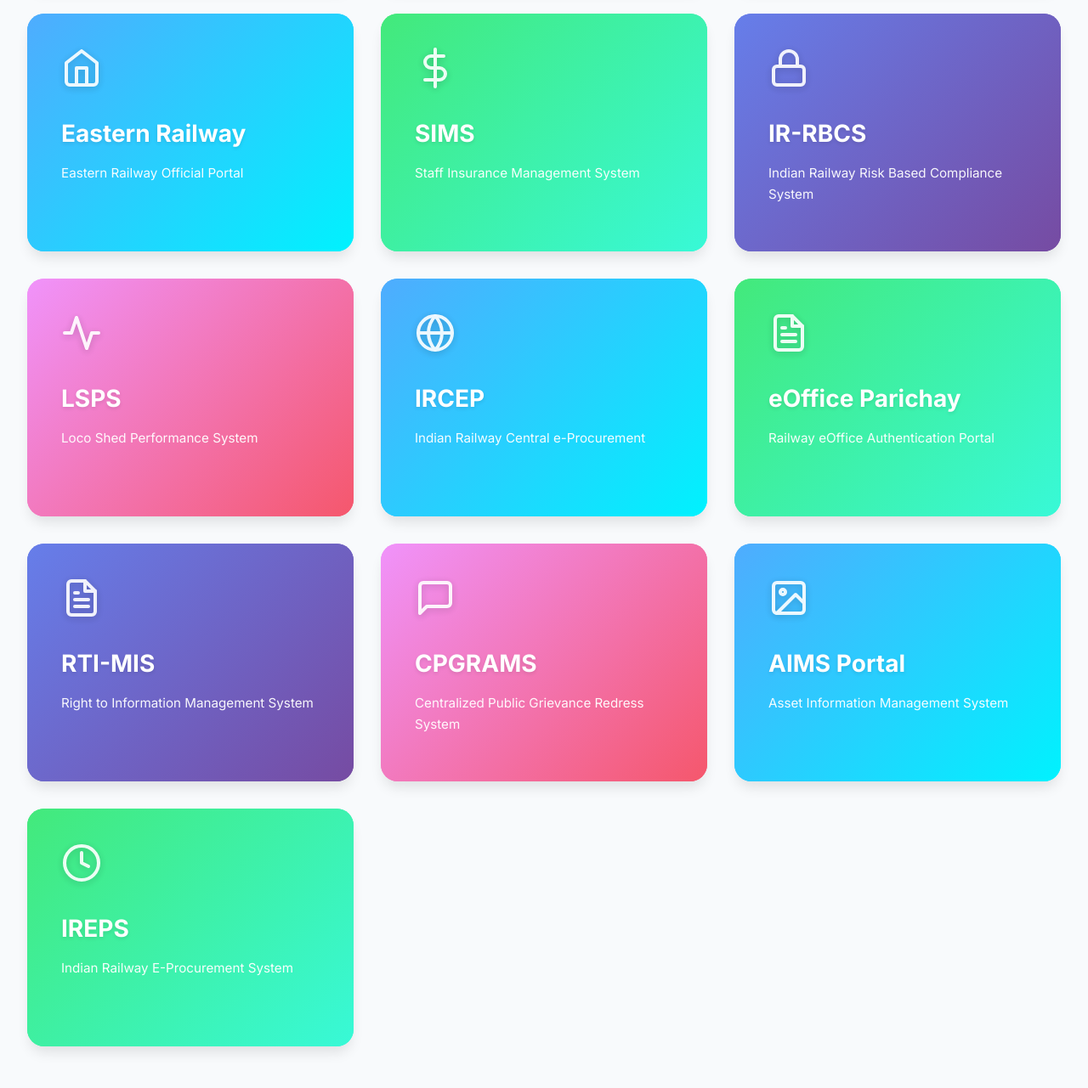
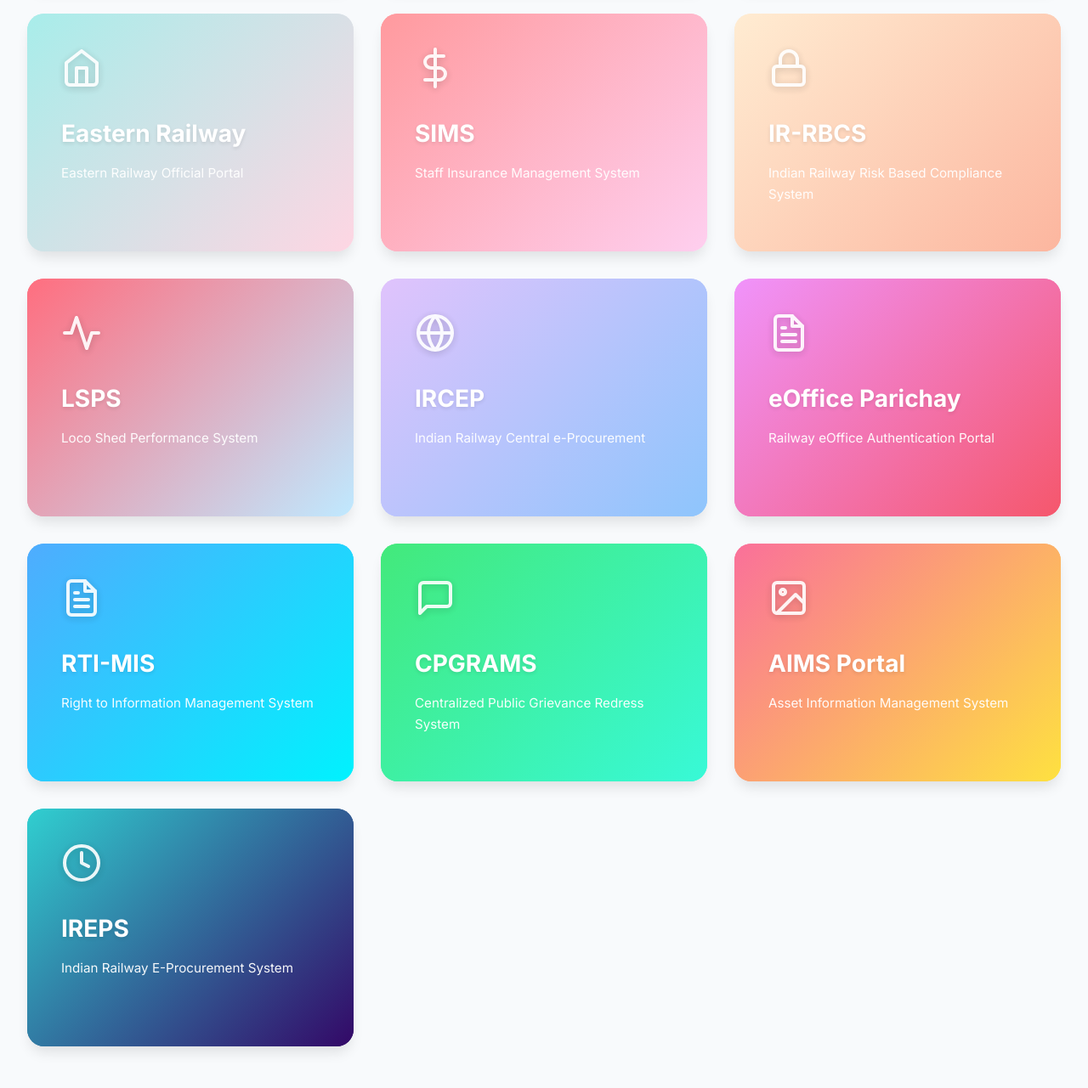
Before and after one commit to Souma061/Railway, a plain HTML site: page index.html in a window 1280 px wide. Shown: the part 1398-2679 px from the top of the page at 85% size. Drawn offline with Linux system fonts and the light colour scheme.

Commit message:
Update portal card gradients for enhanced visual appeal

```diff
--- a/index.html
+++ b/index.html
@@ -101,7 +101,7 @@
                 </a>
 
                 <!-- Portal Card 5 -->
-                <a href="https://ircep.gov.in/IRWCMS/" target="_blank" class="portal-card card-gradient-1">
+                <a href="https://ircep.gov.in/IRWCMS/" target="_blank" class="portal-card card-gradient-5">
                     <div class="card-icon">
                         <svg xmlns="http://www.w3.org/2000/svg" width="48" height="48" viewBox="0 0 24 24" fill="none" stroke="currentColor" stroke-width="2" stroke-linecap="round" stroke-linejoin="round">
                             <rect x="3" y="3" width="18" height="18" rx="2" ry="2"></rect>
@@ -115,7 +115,7 @@
                 </a>
 
                 <!-- Portal Card 6 -->
-                <a href="https://gem.gov.in/" target="_blank" class="portal-card card-gradient-2">
+                <a href="https://gem.gov.in/" target="_blank" class="portal-card card-gradient-6">
                     <div class="card-icon">
                         <svg xmlns="http://www.w3.org/2000/svg" width="48" height="48" viewBox="0 0 24 24" fill="none" stroke="currentColor" stroke-width="2" stroke-linecap="round" stroke-linejoin="round">
                             <path d="M21 16V8a2 2 0 0 0-1-1.73l-7-4a2 2 0 0 0-2 0l-7 4A2 2 0 0 0 3 8v8a2 2 0 0 0 1 1.73l7 4a2 2 0 0 0 2 0l7-4A2 2 0 0 0 21 16z"></path>
@@ -129,7 +129,7 @@
                 </a>
 
                 <!-- Portal Card 7 -->
-                <a href="https://er.indianrailways.gov.in/" target="_blank" class="portal-card card-gradient-3">
+                <a href="https://er.indianrailways.gov.in/" target="_blank" class="portal-card card-gradient-7">
                     <div class="card-icon">
                         <svg xmlns="http://www.w3.org/2000/svg" width="48" height="48" viewBox="0 0 24 24" fill="none" stroke="currentColor" stroke-width="2" stroke-linecap="round" stroke-linejoin="round">
                             <path d="M3 9l9-7 9 7v11a2 2 0 0 1-2 2H5a2 2 0 0 1-2-2z"></path>
@@ -142,7 +142,7 @@
                 </a>
 
                 <!-- Portal Card 8 -->
-                <a href="https://claims.indianrail.gov.in/simshome.jsp" target="_blank" class="portal-card card-gradient-4">
+                <a href="https://claims.indianrail.gov.in/simshome.jsp" target="_blank" class="portal-card card-gradient-8">
                     <div class="card-icon">
                         <svg xmlns="http://www.w3.org/2000/svg" width="48" height="48" viewBox="0 0 24 24" fill="none" stroke="currentColor" stroke-width="2" stroke-linecap="round" stroke-linejoin="round">
                             <line x1="12" y1="1" x2="12" y2="23"></line>
@@ -155,7 +155,7 @@
                 </a>
 
                 <!-- Portal Card 9 -->
-                <a href="https://ircep.gov.in/IR-RBCS/login.jsp" target="_blank" class="portal-card card-gradient-1">
+                <a href="https://ircep.gov.in/IR-RBCS/login.jsp" target="_blank" class="portal-card card-gradient-9">
                     <div class="card-icon">
                         <svg xmlns="http://www.w3.org/2000/svg" width="48" height="48" viewBox="0 0 24 24" fill="none" stroke="currentColor" stroke-width="2" stroke-linecap="round" stroke-linejoin="round">
                             <rect x="3" y="11" width="18" height="11" rx="2" ry="2"></rect>
@@ -168,7 +168,7 @@
                 </a>
 
                 <!-- Portal Card 10 -->
-                <a href="https://ircep.gov.in/LSPS/login.jsp" target="_blank" class="portal-card card-gradient-2">
+                <a href="https://ircep.gov.in/LSPS/login.jsp" target="_blank" class="portal-card card-gradient-10">
                     <div class="card-icon">
                         <svg xmlns="http://www.w3.org/2000/svg" width="48" height="48" viewBox="0 0 24 24" fill="none" stroke="currentColor" stroke-width="2" stroke-linecap="round" stroke-linejoin="round">
                             <polyline points="22 12 18 12 15 21 9 3 6 12 2 12"></polyline>
@@ -180,7 +180,7 @@
                 </a>
 
                 <!-- Portal Card 11 -->
-                <a href="https://ircep.gov.in/" target="_blank" class="portal-card card-gradient-3">
+                <a href="https://ircep.gov.in/" target="_blank" class="portal-card card-gradient-11">
                     <div class="card-icon">
                         <svg xmlns="http://www.w3.org/2000/svg" width="48" height="48" viewBox="0 0 24 24" fill="none" stroke="currentColor" stroke-width="2" stroke-linecap="round" stroke-linejoin="round">
                             <circle cx="12" cy="12" r="10"></circle>
@@ -194,7 +194,7 @@
                 </a>
 
                 <!-- Portal Card 12 -->
-                <a href="https://parichay.nic.in/pnv1/assets/login?sid=eOfficeRailR" target="_blank" class="portal-card card-gradient-4">
+                <a href="https://parichay.nic.in/pnv1/assets/login?sid=eOfficeRailR" target="_blank" class="portal-card card-gradient-12">
                     <div class="card-icon">
                         <svg xmlns="http://www.w3.org/2000/svg" width="48" height="48" viewBox="0 0 24 24" fill="none" stroke="currentColor" stroke-width="2" stroke-linecap="round" stroke-linejoin="round">
                             <path d="M14 2H6a2 2 0 0 0-2 2v16a2 2 0 0 0 2 2h12a2 2 0 0 0 2-2V8z"></path>
@@ -210,7 +210,7 @@
                 </a>
 
                 <!-- Portal Card 13 -->
-                <a href="https://rtionline.gov.in/RTIMIS/login/index.php" target="_blank" class="portal-card card-gradient-1">
+                <a href="https://rtionline.gov.in/RTIMIS/login/index.php" target="_blank" class="portal-card card-gradient-13">
                     <div class="card-icon">
                         <svg xmlns="http://www.w3.org/2000/svg" width="48" height="48" viewBox="0 0 24 24" fill="none" stroke="currentColor" stroke-width="2" stroke-linecap="round" stroke-linejoin="round">
                             <path d="M14 2H6a2 2 0 0 0-2 2v16a2 2 0 0 0 2 2h12a2 2 0 0 0 2-2V8z"></path>
@@ -226,7 +226,7 @@
                 </a>
 
                 <!-- Portal Card 14 -->
-                <a href="https://pgportal.gov.in/CPGOFFICE/" target="_blank" class="portal-card card-gradient-2">
+                <a href="https://pgportal.gov.in/CPGOFFICE/" target="_blank" class="portal-card card-gradient-14">
                     <div class="card-icon">
                         <svg xmlns="http://www.w3.org/2000/svg" width="48" height="48" viewBox="0 0 24 24" fill="none" stroke="currentColor" stroke-width="2" stroke-linecap="round" stroke-linejoin="round">
                             <path d="M21 15a2 2 0 0 1-2 2H7l-4 4V5a2 2 0 0 1 2-2h14a2 2 0 0 1 2 2z"></path>
@@ -238,7 +238,7 @@
                 </a>
 
                 <!-- Portal Card 15 -->
-                <a href="https://aims.indianrailways.gov.in/" target="_blank" class="portal-card card-gradient-3">
+                <a href="https://aims.indianrailways.gov.in/" target="_blank" class="portal-card card-gradient-15">
                     <div class="card-icon">
                         <svg xmlns="http://www.w3.org/2000/svg" width="48" height="48" viewBox="0 0 24 24" fill="none" stroke="currentColor" stroke-width="2" stroke-linecap="round" stroke-linejoin="round">
                             <rect x="3" y="3" width="18" height="18" rx="2" ry="2"></rect>
@@ -252,7 +252,7 @@
                 </a>
 
                 <!-- Portal Card 16 -->
-                <a href="https://www.ireps.gov.in/" target="_blank" class="portal-card card-gradient-4">
+                <a href="https://www.ireps.gov.in/" target="_blank" class="portal-card card-gradient-16">
                     <div class="card-icon">
                         <svg xmlns="http://www.w3.org/2000/svg" width="48" height="48" viewBox="0 0 24 24" fill="none" stroke="currentColor" stroke-width="2" stroke-linecap="round" stroke-linejoin="round">
                             <circle cx="12" cy="12" r="10"></circle>
--- a/styles.css
+++ b/styles.css
@@ -269,19 +269,67 @@ body {
 }
 
 .card-gradient-1 {
-    background: var(--gradient-1);
+    background: linear-gradient(135deg, #667eea 0%, #764ba2 100%);
 }
 
 .card-gradient-2 {
-    background: var(--gradient-2);
+    background: linear-gradient(135deg, #f093fb 0%, #f5576c 100%);
 }
 
 .card-gradient-3 {
-    background: var(--gradient-3);
+    background: linear-gradient(135deg, #4facfe 0%, #00f2fe 100%);
 }
 
 .card-gradient-4 {
-    background: var(--gradient-4);
+    background: linear-gradient(135deg, #43e97b 0%, #38f9d7 100%);
+}
+
+.card-gradient-5 {
+    background: linear-gradient(135deg, #fa709a 0%, #fee140 100%);
+}
+
+.card-gradient-6 {
+    background: linear-gradient(135deg, #30cfd0 0%, #330867 100%);
+}
+
+.card-gradient-7 {
+    background: linear-gradient(135deg, #a8edea 0%, #fed6e3 100%);
+}
+
+.card-gradient-8 {
+    background: linear-gradient(135deg, #ff9a9e 0%, #fecfef 100%);
+}
+
+.card-gradient-9 {
+    background: linear-gradient(135deg, #ffecd2 0%, #fcb69f 100%);
+}
+
+.card-gradient-10 {
+    background: linear-gradient(135deg, #ff6e7f 0%, #bfe9ff 100%);
+}
+
+.card-gradient-11 {
+    background: linear-gradient(135deg, #e0c3fc 0%, #8ec5fc 100%);
+}
+
+.card-gradient-12 {
+    background: linear-gradient(135deg, #f093fb 0%, #f5576c 100%);
+}
+
+.card-gradient-13 {
+    background: linear-gradient(135deg, #4facfe 0%, #00f2fe 100%);
+}
+
+.card-gradient-14 {
+    background: linear-gradient(135deg, #43e97b 0%, #38f9d7 100%);
+}
+
+.card-gradient-15 {
+    background: linear-gradient(135deg, #fa709a 0%, #fee140 100%);
+}
+
+.card-gradient-16 {
+    background: linear-gradient(135deg, #30cfd0 0%, #330867 100%);
 }
 
 .portal-card:hover {
```
